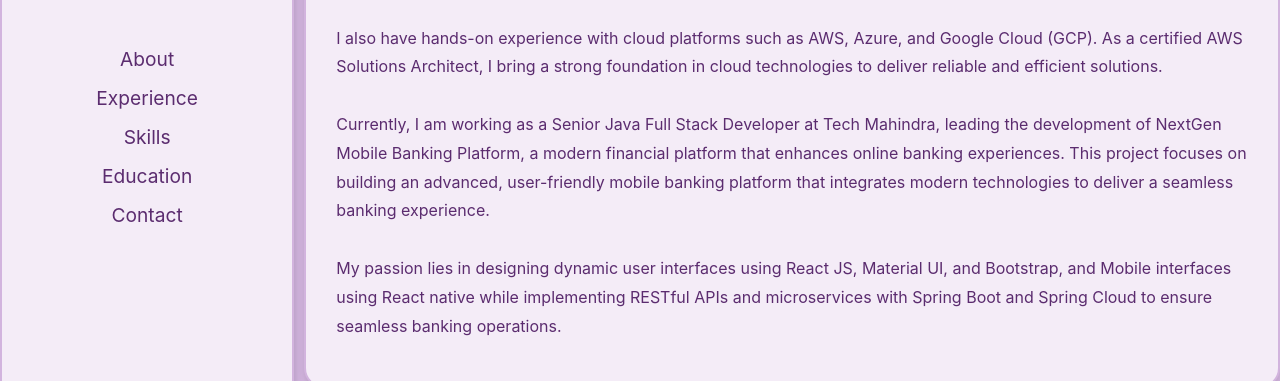
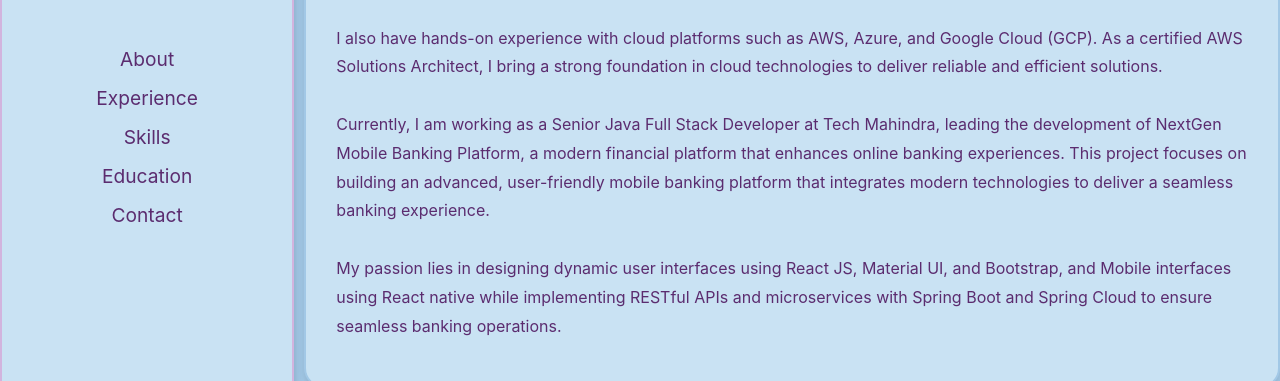
Before and after one commit to venkuu09/Portfolio, a plain HTML site: page index.html in a window 1280 px wide. Shown: the part 330-711 px from the top of the page. Drawn offline with Linux system fonts and the light colour scheme.

Commit message:
Updated styling

```diff
--- a/styles.css
+++ b/styles.css
@@ -4,7 +4,8 @@ body {
     margin: 0;
     padding: 0;
     display: flex;
-    background-color: #d2b4de;
+    /* background-color: #d2b4de; */
+    background-color: #a2c8e6;
     min-height: 100vh;
     overflow-x: hidden;
 }
@@ -13,7 +14,8 @@ body {
 .sidebar {
     flex: 0 0 30%;
     max-width: 300px;
-    background-color: #f4ecf7 ;
+    /* background-color: #f4ecf7 ; */
+    background-color: #c9e2f3 ;
     border-radius: 20px;
     box-shadow: #17202a;
     display: flex;
@@ -175,7 +177,8 @@ main {
     padding-left: 10px;
     overflow: hidden;
     min-width: 0;
-    background-color: #d2b4de;
+    /* background-color: #d2b4de; */
+    background-color: #a2c8e6;
 }
 
 #about {
@@ -198,9 +201,11 @@ main {
 }
 
 .content-section {
-    background-color: #f4ecf7;
+    /* background-color: #f4ecf7; */
+    background-color: #c9e2f3;
     padding: 30px;
-    border: 2px solid #d2b4de;
+    /* border: 2px solid #d2b4de; */
+    border: 2px solid #a2c8e6;
     border-radius: 20px;
     box-shadow: 0 4px 6px rgba(0, 0, 0, 0.1);
     box-sizing: border-box;
```
